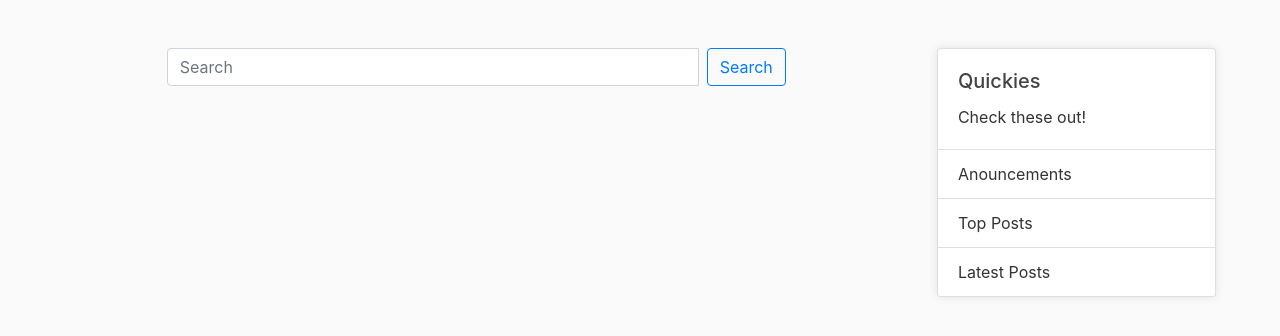
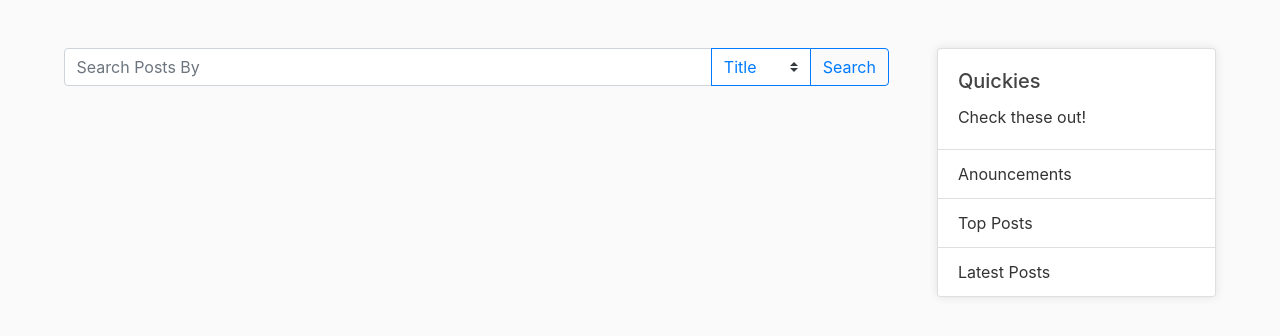
Before and after one commit to AnimeAllstar/DenkR, a Django app: page / in a window 1280 px wide. Shown: the part 56-392 px from the top of the page. Run offline with Django 3.2, Linux system fonts and the light colour scheme; data that the repository does not hold is empty; some libraries are stand-ins or nearby versions.

Commit message:
Added Basic Search Filter

```diff
--- a/blog/templates/blog/home.html
+++ b/blog/templates/blog/home.html
@@ -1,4 +1,16 @@
 {% extends "blog/base.html" %}
+
+{% block childHead %}
+<style>
+    .custom-select {
+        z-index: 1;
+        border-radius: none !important;
+        max-width: 100px;
+        border-color: #007bff;
+        color:#007bff;
+    }
+</style>
+{% endblock childHead %}
 
 {% block content %}
 
@@ -28,9 +40,15 @@
 
     <!--Main-->
 
-    <form class="w-75 mx-auto form-inline input-group mb-4" action="{% url 'search-post' %}" method="GET">
-        <input id="input1" class="form-control mr-2" name="value" type="search" placeholder="Search">
-        <button class="btn btn-outline-primary mb-2 my-sm-0" type="submit">Search</button>
+    <form class="mx-auto form-inline input-group mb-4" action="{% url 'search-post' %}" method="GET">
+        <input id="input1" class="form-control" name="value" type="search" placeholder="Search Posts By">
+        <select id="optionMenu" name="search_option" class="w-auto custom-select form-control">
+            <option value="Title" selected>Title</option>
+            <option value="User">User</option>
+        </select>
+        <div class="input-group-append">
+            <button class="btn btn-outline-primary" type="submit">Search</button>
+        </div>
     </form>
 
     {% block searchResults %}
--- a/blog/templates/blog/search.html
+++ b/blog/templates/blog/search.html
@@ -8,6 +8,8 @@
     var url = new URL(url_string);
     var v = url.searchParams.get("value");
     document.getElementById("searched_val").textContent = v;
+    var param = url.searchParams.get("search_option")
+    document.getElementById("searched_param").textContent = param;
   }
 </script>
 
@@ -16,7 +18,8 @@
 <div class="card mb-3">
   <div class="card-body">
     <h5 class="card-title">No results</h5>
-    <p class="card-text">There were no results matching your search: "<span id="searched_val"></span>".</p>
+    <p class="card-text">There were no results matching your search: "<span id="searched_val"></span> (by <span
+        id="searched_param"></span>)".</p>
   </div>
 </div>
 
--- a/blog/views.py
+++ b/blog/views.py
@@ -152,11 +152,17 @@ def searchView(request):
         if len(search_value.strip()) == 0:
             return HttpResponseRedirect("/")
         else:
+            search_field = str(request.GET.get('search_option'))
             queryset = []
-            for i in search_value.split(" "):
-                lower_i = i.lower()
-                for j in Post.objects.all():
-                    lower_titles = [x.lower() for x in j.title.split(" ")]
-                    if lower_i in lower_titles or i == j.author.username:
-                        queryset.append(j)
+            if search_field != "User":
+                for i in search_value.split(" "):
+                    lower_i = i.lower()
+                    for j in Post.objects.all():
+                        lower_titles = [x.lower() for x in j.title.split(" ")]
+                        if lower_i in lower_titles:
+                            queryset.append(j)
+            else:
+                for k in Post.objects.all():
+                    if search_value.lower() in k.author.username.lower():
+                        queryset.append(k)
             return render(request, 'blog/search.html', {'posts': list(set(queryset))})
```
